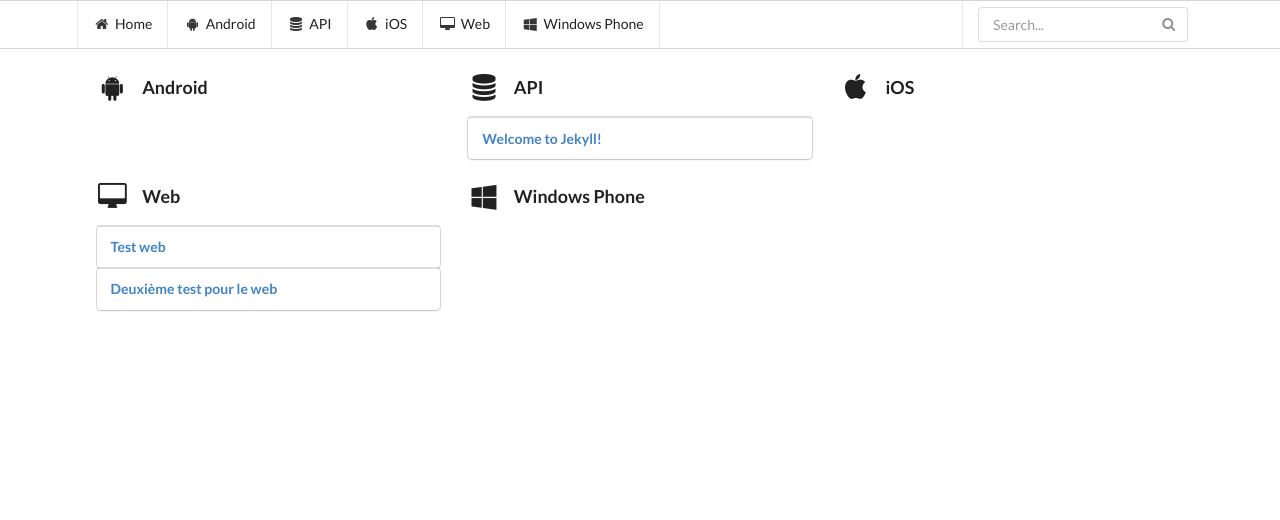
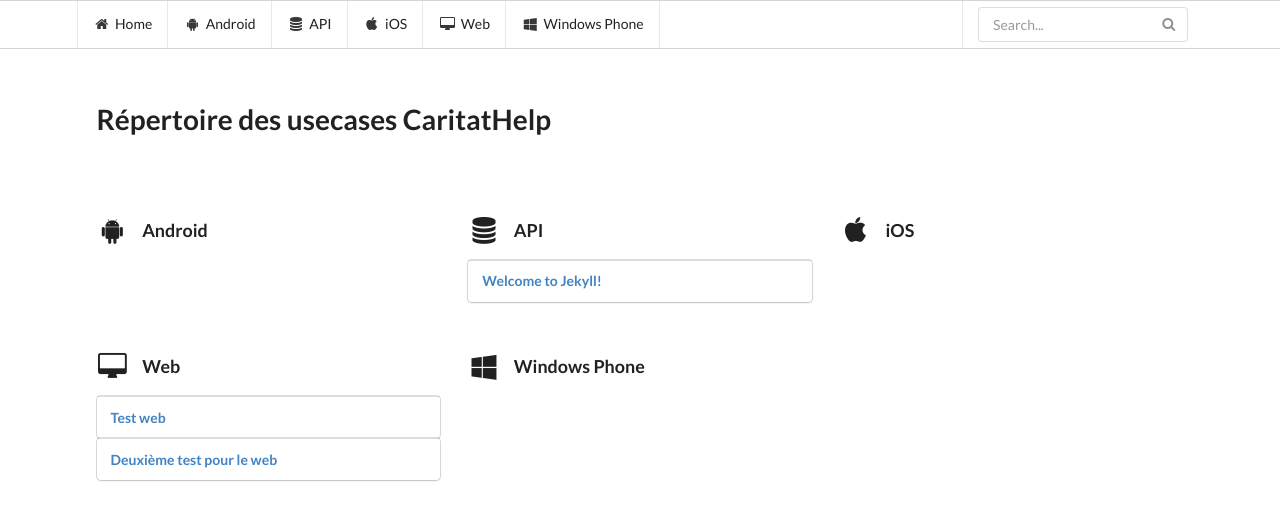
Before and after one commit to CaritatHelp/caritathelp-tests, a Jekyll site: the page built from index.html, in a window 1280 px wide. Shown: the top 520 px of the page. Built offline with Jekyll 4.4.1, drawn with Linux system fonts in a browser that asks for light colours.

Commit message:
détails de page

```diff
--- a/index.html
+++ b/index.html
@@ -1,7 +1,8 @@
 ---
 layout: default
 ---
-<div class="ui three column doubling stackable grid">
+<h1 class="ui header top">Répertoire des usecases <strong>CaritatHelp</strong></h1>
+<div id="index-grid" class="ui three column doubling stackable grid">
   {% for links in site.pages %}
     {% if links.layout == 'usecase' %}
       <section class="{{links.ref}} column">
```
Also changed, not shown: less/main.less (+7 -0 lines), assets/css/main.min.css.
